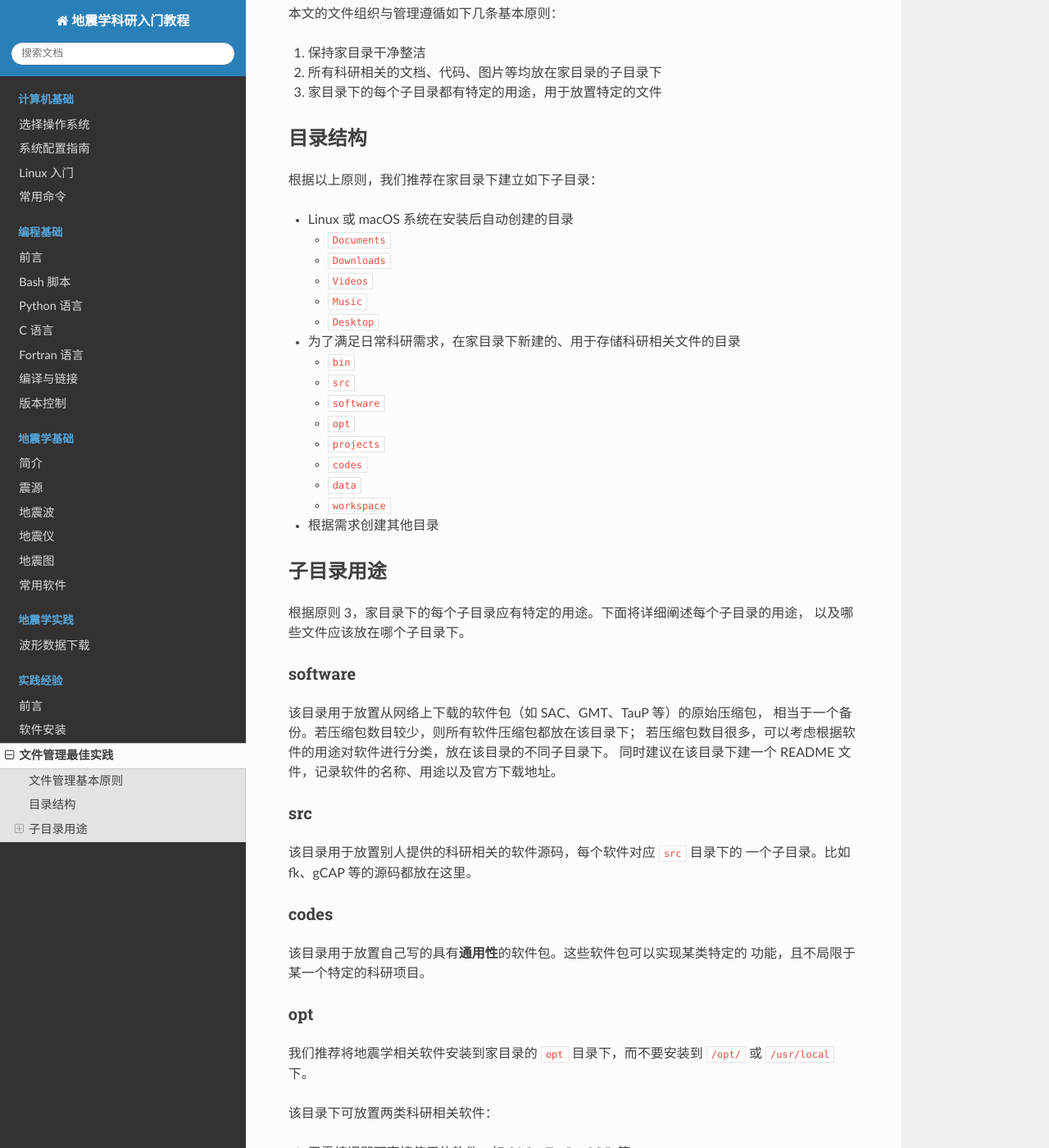
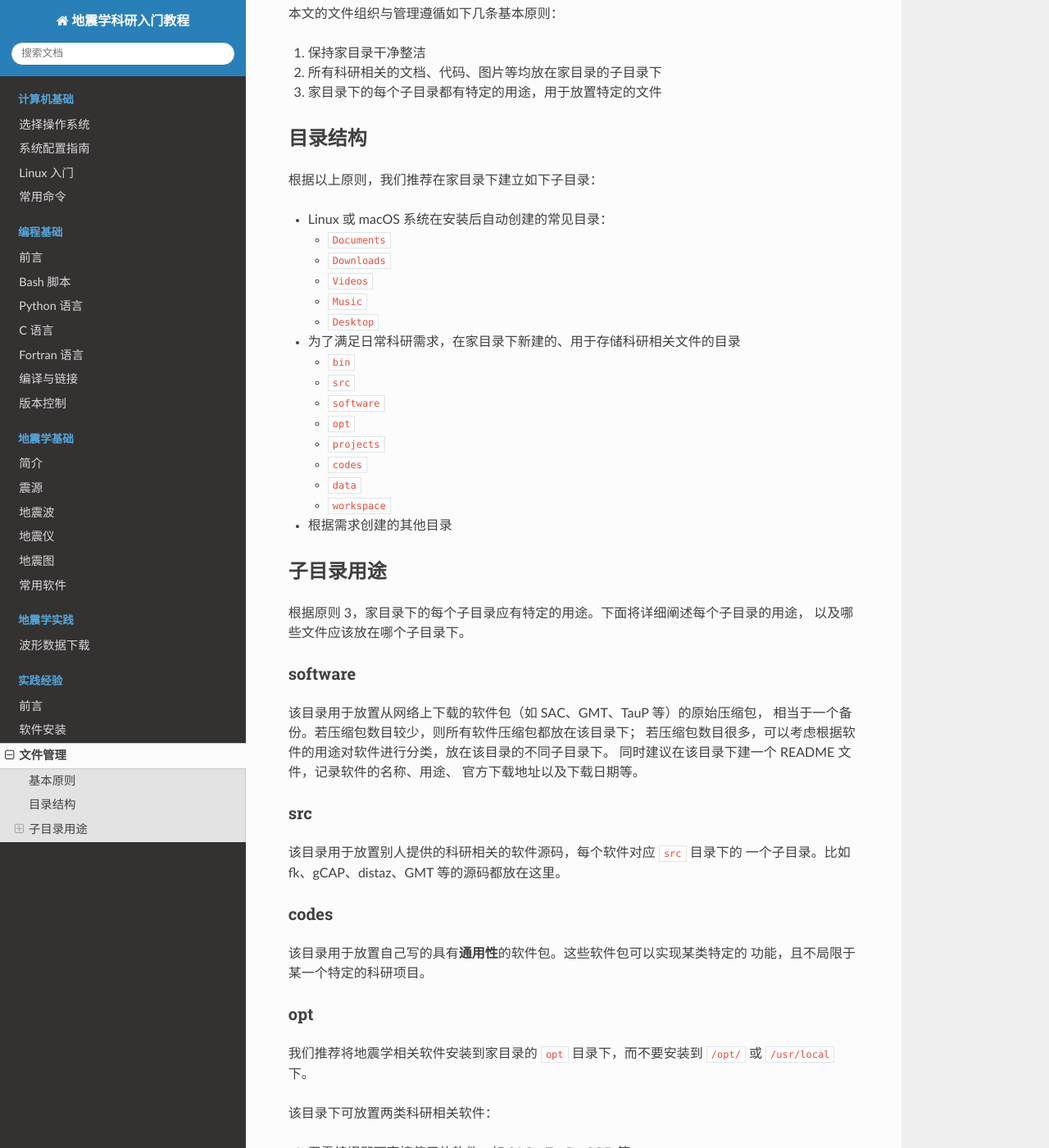
Before and after one commit to seismo-learn/seismology101, a Sphinx documentation site: the page built from source/best-practices/file-organization.rst, in a window 1280 px wide and 1400 px high, scrolled down 488 px. Shown: the whole window at 82% size. Built offline with Sphinx 7.4.7 and the Read the Docs theme 2.0.0, drawn with Linux system fonts in a browser that asks for light colours; some of the changed text lies outside the part shown.

Commit message:
Apply suggestions from code review
Co-authored-by: Jiayuan Yao <coreman.seism@gmail.com>

```diff
--- a/source/best-practices/file-organization.rst
+++ b/source/best-practices/file-organization.rst
@@ -1,19 +1,19 @@
-文件管理最佳实践
-================
+文件管理
+========
 
 :本节贡献者: `田冬冬 <https://me.seisman.info>`__ （作者）、`姚家园 <https://github.com/core-man>`__ （作者）
 :最近更新日期: 2021-01-12
 :预计阅读时间: X 分钟
 
-正确地管理自己电脑中的文件是非常重要的。错误的文件管理方式会使得你花费更多的时间在寻找文件上，
+正确管理电脑文件是非常重要的。错误的文件管理方式会使你花费更多的时间去寻找文件，
 拖慢你的科研进度，还可能导致文件的大量冗余与误删。
 这一节，我们总结了自己在科研工作中关于文件组织与管理的经验，供读者参考。
 
 本文主要面向 Linux 和 macOS 用户，下面提到的\ **家目录**\ 在 Linux 下指的是 :file:`/home/用户名`，
 在 macOS 下指的是 :file:`/Users/用户名`。
 
-文件管理基本原则
-----------------
+基本原则
+--------
 
 本文的文件组织与管理遵循如下几条基本原则：
 
@@ -26,7 +26,7 @@
 
 根据以上原则，我们推荐在家目录下建立如下子目录：
 
--   Linux 或 macOS 系统在安装后自动创建的目录
+-   Linux 或 macOS 系统在安装后自动创建的常见目录：
 
     - :file:`Documents`
     - :file:`Downloads`
@@ -45,7 +45,7 @@
     - :file:`data`
     - :file:`workspace`
 
--   根据需求创建其他目录
+-   根据需求创建的其他目录
 
 子目录用途
 ----------
@@ -59,13 +59,14 @@ software
 该目录用于放置从网络上下载的软件包（如 SAC、GMT、TauP 等）的原始压缩包，
 相当于一个备份。若压缩包数目较少，则所有软件压缩包都放在该目录下；
 若压缩包数目很多，可以考虑根据软件的用途对软件进行分类，放在该目录的不同子目录下。
-同时建议在该目录下建一个 README 文件，记录软件的名称、用途以及官方下载地址。
+同时建议在该目录下建一个 README 文件，记录软件的名称、用途、
+官方下载地址以及下载日期等。
 
 src
 ^^^
 
 该目录用于放置别人提供的科研相关的软件源码，每个软件对应 :file:`src` 目录下的
-一个子目录。比如 fk、gCAP 等的源码都放在这里。
+一个子目录。比如 fk、gCAP、distaz、GMT 等的源码都放在这里。
 
 codes
 ^^^^^
```
Also changed, not shown: other parts of source/best-practices/file-organization.rst (+1 -1 lines).
